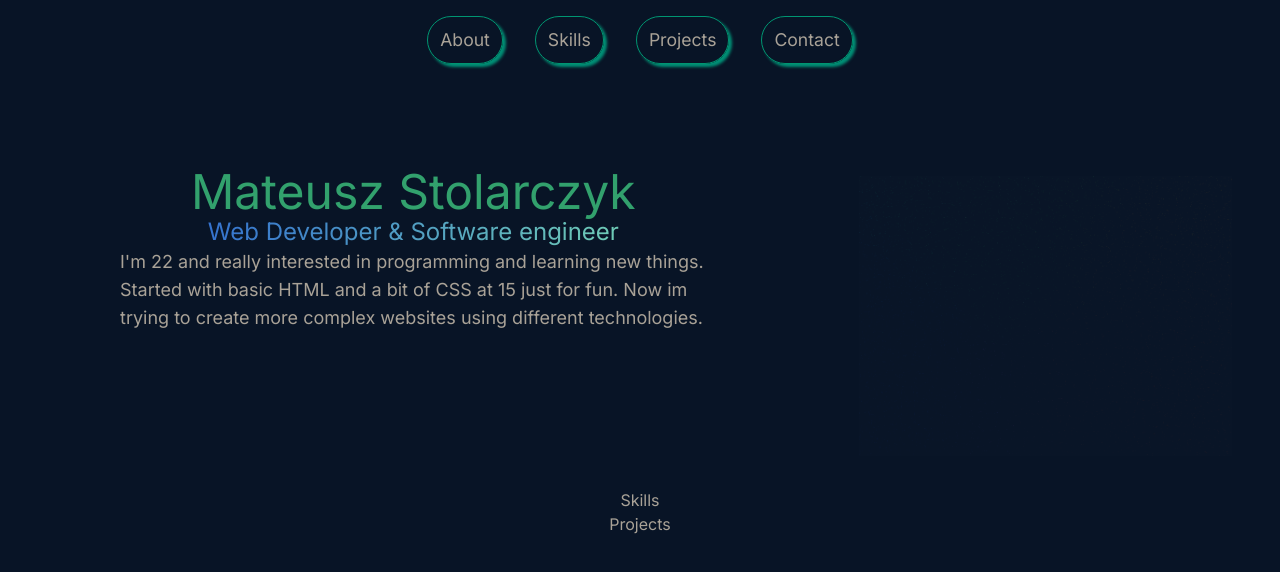
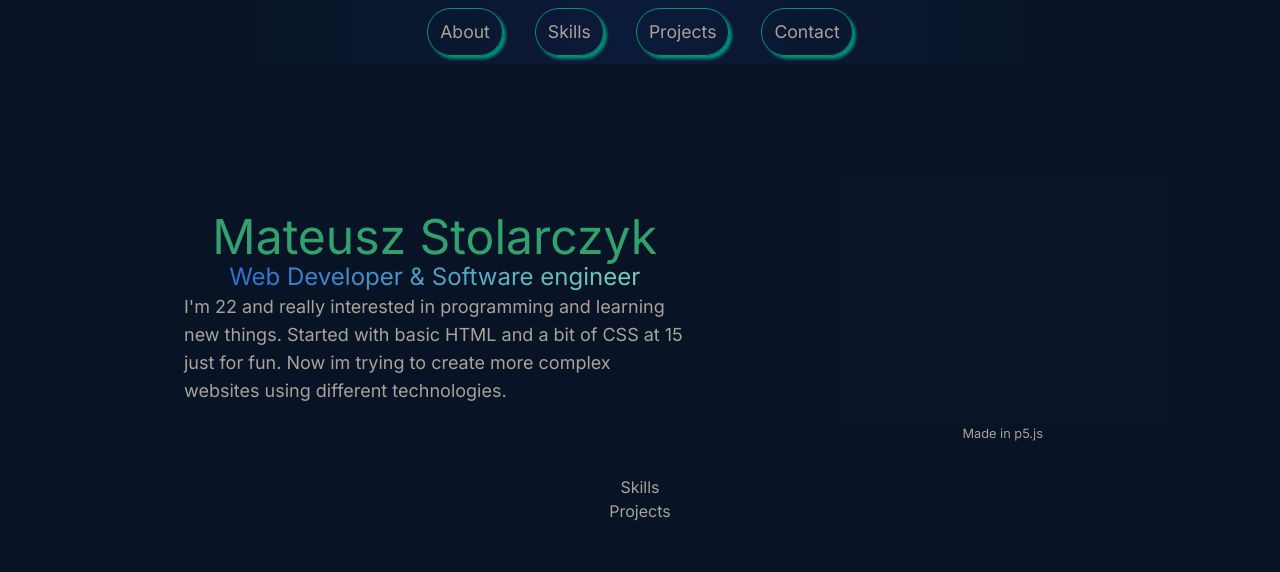
Before and after one commit to MateuszS0/Portfolio_Next.js-WIP, a Next.js app in the folder portfolio_nextjs/: page / in a window 1280 px wide. Shown: the top 572 px of the page. Built offline with nearby package versions, Linux system fonts and the light colour scheme.

Commit message:
style: styling

```diff
--- a/portfolio_nextjs/app/globals.css
+++ b/portfolio_nextjs/app/globals.css
@@ -47,6 +47,6 @@ body {
   @apply transition ease-in-out hover:-translate-y-1 hover:scale-110 duration-150
 }
 .button:hover {
-  background: radial-gradient( rgb(75, 50, 116), rgb(61, 180, 115));
+  background: radial-gradient( rgb(52, 25, 173), rgb(61, 180, 115));
   color: #2ea02b;
 }
--- a/portfolio_nextjs/app/page.tsx
+++ b/portfolio_nextjs/app/page.tsx
@@ -4,7 +4,7 @@ import Skills from "@/components/Skills/skills";
 import Projects from "@/components/Projects/projects";
 export default function Home() {
   return (
-    <div className="main-wrapper m-4">
+    <div className="main-wrapper">
       <Navbar/>
       <Header/>
       <Skills/>
--- a/portfolio_nextjs/components/Animation/animation.tsx
+++ b/portfolio_nextjs/components/Animation/animation.tsx
@@ -11,7 +11,8 @@ const Animation  = () => {
         alt="GIF"
         loading="lazy"
         />
-        </div>
+        </div> <small className="flex justify-center">Made in p5.js</small>
+        {/* maybe make it a hover over text ? */}
     </div>
   );
 };
--- a/portfolio_nextjs/components/Header/header.tsx
+++ b/portfolio_nextjs/components/Header/header.tsx
@@ -2,8 +2,8 @@ import Animation from "../Animation/animation";
 
 const Header = () => {
     return(
-    <div className="header-wrapper flex justify-center mt-20">
-        <div className="w-full flex gap-4">
+    <div className="header-wrapper flex justify-center mt-20 mx-20">
+        <div className="w-full flex gap-4 items-center">
             <div className="w-4/6 m-6">
                 <h1 className="flex justify-center text-5xl text-decoration-primary" >Mateusz Stolarczyk</h1>
                 <h2 className="flex justify-center text-2xl bg-gradient-to-r from-blue-700 to-green-300 text-transparent bg-clip-text">Web Developer & Software engineer</h2>
--- a/portfolio_nextjs/components/Navbar/navbar.css
+++ b/portfolio_nextjs/components/Navbar/navbar.css
@@ -1,3 +1,7 @@
-.button {
-    cursor: pointer;
+* {
+    padding: 0;
+    margin: 0;
 }
+.navbar-wrapper {
+    background: linear-gradient(to right, rgb(8, 20, 38) 20%, rgb(12, 26, 58) 50%, rgb(8, 20, 38) 80%);
+}
--- a/portfolio_nextjs/components/Navbar/navbar.tsx
+++ b/portfolio_nextjs/components/Navbar/navbar.tsx
@@ -1,7 +1,7 @@
-
+import "./navbar.css"
 const Navbar = () => {
     return(
-        <div className="navbar-wrapper flex justify-center gap-8">
+        <div className="navbar-wrapper flex justify-center gap-8 p-2">
             <div className="button">About</div>
             <div className="button">Skills</div>
             <div className="button">Projects</div>
```
